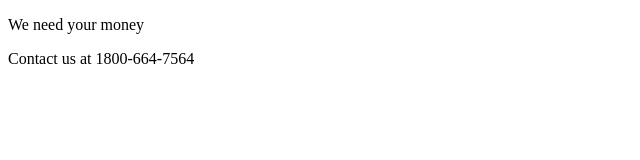
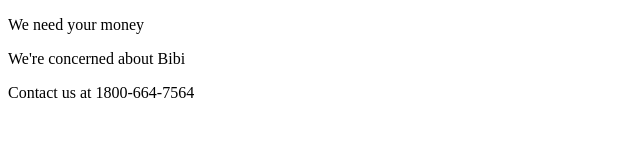
Before and after one commit to ronengoren/bbcharity, a plain HTML site: page index.html in a window 1280 px wide. Shown: the whole page, without its empty margins (0-640 px from the left). Drawn offline with Linux system fonts and the light colour scheme.

Commit message:
concerns about Bibi

```diff
--- a/index.html
+++ b/index.html
@@ -12,6 +12,7 @@
 <header>
   <p>We need your money</p>
 </header>
+<p>We're concerned about Bibi</p>
 <footer>Contact us at 1800-664-7564</footer>
 
 
```
